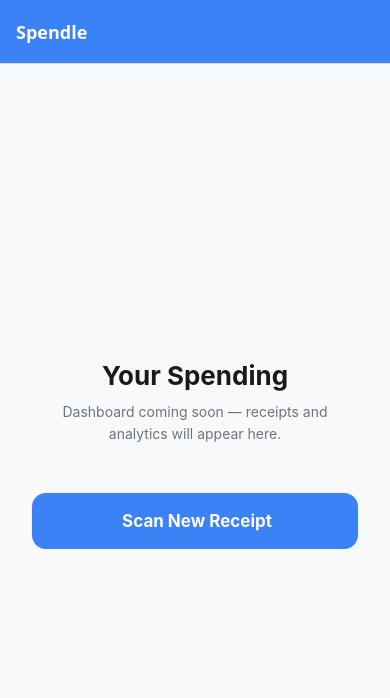
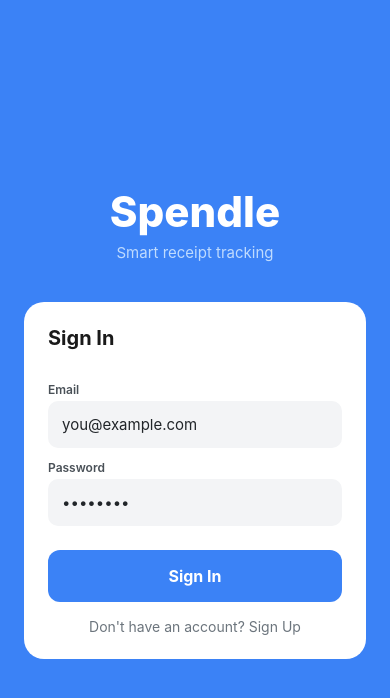
Before and after one commit to pranav-samuel/receipt-tracker-project, a React Native app in the folder frontend/: screen /Auth in a window 390 px wide. Shown: the top 698 px of the page. Built offline with nearby package versions, Linux system fonts and the light colour scheme; no server answers.

Commit message:
adding auth

```diff
--- a/frontend/App.js
+++ b/frontend/App.js
@@ -1,7 +1,9 @@
-import React from 'react';
+import React, { useState, useEffect } from 'react';
 import { NavigationContainer } from '@react-navigation/native';
 import { createNativeStackNavigator } from '@react-navigation/native-stack';
+import { supabase } from './supabaseClient';
 
+import AuthScreen from './screens/AuthScreen';
 import DashboardScreen from './screens/DashboardScreen';
 import CaptureScreen from './screens/CaptureScreen';
 import ReviewScreen from './screens/ReviewScreen';
@@ -9,19 +11,45 @@
 const Stack = createNativeStackNavigator();
 
 export default function App() {
+  const [session, setSession] = useState(null);
+  const [loading, setLoading] = useState(true);
+
+  useEffect(() => {
+    // check for existing session on launch
+    supabase.auth.getSession().then(({ data: { session } }) => {
+      setSession(session);
+      setLoading(false);
+    });
+
+    // keep session state in sync with Supabase auth events
+    const { data: { subscription } } = supabase.auth.onAuthStateChange((_event, session) => {
+      setSession(session);
+    });
+
+    return () => subscription.unsubscribe();
+  }, []);
+
+  // wait for session check before rendering anything
+  if (loading) return null;
+
   return (
     <NavigationContainer>
       <Stack.Navigator
-        initialRouteName="Dashboard"
         screenOptions={{
           headerStyle: { backgroundColor: '#3b82f6' },
           headerTintColor: '#fff',
           headerTitleStyle: { fontWeight: '700' },
         }}
       >
-        <Stack.Screen name="Dashboard" component={DashboardScreen} options={{ title: 'Spendle' }} />
-        <Stack.Screen name="Capture" component={CaptureScreen} options={{ title: 'Scan Receipt' }} />
-        <Stack.Screen name="Review" component={ReviewScreen} options={{ title: 'Review & Confirm' }} />
+        {session ? (
+          <>
+            <Stack.Screen name="Dashboard" component={DashboardScreen} options={{ title: 'Spendle' }} />
+            <Stack.Screen name="Capture" component={CaptureScreen} options={{ title: 'Scan Receipt' }} />
+            <Stack.Screen name="Review" component={ReviewScreen} options={{ title: 'Review & Confirm' }} />
+          </>
+        ) : (
+          <Stack.Screen name="Auth" component={AuthScreen} options={{ headerShown: false }} />
+        )}
       </Stack.Navigator>
     </NavigationContainer>
   );
--- a/frontend/package.json
+++ b/frontend/package.json
@@ -9,6 +9,7 @@
     "web": "expo start --web"
   },
   "dependencies": {
+    "@react-native-async-storage/async-storage": "2.2.0",
     "@react-navigation/native": "^7.2.5",
     "@react-navigation/native-stack": "^7.16.0",
     "@supabase/supabase-js": "^2.106.1",
--- /dev/null
+++ b/frontend/screens/AuthScreen.js
@@ -0,0 +1,127 @@
+import React, { useState } from 'react';
+import {
+  StyleSheet,
+  Text,
+  View,
+  TextInput,
+  TouchableOpacity,
+  SafeAreaView,
+  Alert,
+  ActivityIndicator,
+  KeyboardAvoidingView,
+  Platform,
+} from 'react-native';
+import { supabase } from '../supabaseClient';
+
+export default function AuthScreen() {
+  const [mode, setMode] = useState('signin'); // 'signin' | 'signup'
+  const [email, setEmail] = useState('');
+  const [password, setPassword] = useState('');
+  const [loading, setLoading] = useState(false);
+
+  // login page
+  const handleSignIn = async () => {
+    if (!email || !password) {
+      Alert.alert('Missing fields', 'Please enter your email and password.');
+      return;
+    }
+    setLoading(true);
+    const { error } = await supabase.auth.signInWithPassword({ email, password });
+    if (error) Alert.alert('Sign In Failed', error.message);
+    setLoading(false);
+  };
+
+  // sign up page
+  const handleSignUp = async () => {
+    if (!email || !password) {
+      Alert.alert('Missing fields', 'Please enter your email and password.');
+      return;
+    }
+    setLoading(true);
+    const { error } = await supabase.auth.signUp({ email, password });
+    if (error) {
+      Alert.alert('Sign Up Failed', error.message);
+    } else {
+      Alert.alert('Account Created', 'You are now signed in.');
+    }
+    setLoading(false);
+  };
+
+  return (
+    <SafeAreaView style={styles.container}>
+      <KeyboardAvoidingView
+        behavior={Platform.OS === 'ios' ? 'padding' : 'height'}
+        style={styles.inner}
+      >
+        <Text style={styles.logo}>Spendle</Text>
+        <Text style={styles.tagline}>Smart receipt tracking</Text>
+
+        <View style={styles.card}>
+          <Text style={styles.modeTitle}>
+            {mode === 'signin' ? 'Sign In' : 'Create Account'}
+          </Text>
+
+          <Text style={styles.label}>Email</Text>
+          <TextInput
+            style={styles.input}
+            value={email}
+            onChangeText={setEmail}
+            placeholder="you@example.com"
+            keyboardType="email-address"
+            autoCapitalize="none"
+            autoCorrect={false}
+          />
+
+          <Text style={styles.label}>Password</Text>
+          <TextInput
+            style={styles.input}
+            value={password}
+            onChangeText={setPassword}
+            placeholder="••••••••"
+            secureTextEntry
+          />
+
+          <TouchableOpacity
+            style={styles.primaryButton}
+            onPress={mode === 'signin' ? handleSignIn : handleSignUp}
+            disabled={loading}
+          >
+            {loading ? (
+              <ActivityIndicator color="#fff" />
+            ) : (
+              <Text style={styles.primaryButtonText}>
+                {mode === 'signin' ? 'Sign In' : 'Create Account'}
+              </Text>
+            )}
+          </TouchableOpacity>
+
+          <TouchableOpacity
+            style={styles.switchButton}
+            onPress={() => setMode(mode === 'signin' ? 'signup' : 'signin')}
+          >
+            <Text style={styles.switchText}>
+              {mode === 'signin'
+                ? "Don't have an account? Sign Up"
+                : 'Already have an account? Sign In'}
+            </Text>
+          </TouchableOpacity>
+        </View>
+      </KeyboardAvoidingView>
+    </SafeAreaView>
+  );
+}
+
+const styles = StyleSheet.create({
+  container: { flex: 1, backgroundColor: '#3b82f6' },
+  inner: { flex: 1, justifyContent: 'center', padding: 24 },
+  logo: { fontSize: 42, fontWeight: '800', color: '#fff', textAlign: 'center', marginBottom: 6 },
+  tagline: { fontSize: 15, color: '#bfdbfe', textAlign: 'center', marginBottom: 40 },
+  card: { backgroundColor: '#fff', borderRadius: 20, padding: 24 },
+  modeTitle: { fontSize: 20, fontWeight: '700', color: '#1a1a1a', marginBottom: 20 },
+  label: { fontSize: 12, fontWeight: '600', color: '#495057', marginBottom: 4, marginTop: 12 },
+  input: { backgroundColor: '#f3f4f6', padding: 14, borderRadius: 10, fontSize: 15, color: '#212529' },
+  primaryButton: { backgroundColor: '#3b82f6', padding: 16, borderRadius: 12, alignItems: 'center', marginTop: 24 },
+  primaryButtonText: { color: '#fff', fontSize: 16, fontWeight: '700' },
+  switchButton: { marginTop: 16, alignItems: 'center' },
+  switchText: { color: '#6c757d', fontSize: 14 },
+});
--- a/frontend/screens/DashboardScreen.js
+++ b/frontend/screens/DashboardScreen.js
@@ -5,10 +5,26 @@
   View,
   TouchableOpacity,
   SafeAreaView,
+  Alert,
 } from 'react-native';
+import { supabase } from '../supabaseClient';
 
 // home screen, need to update
 export default function DashboardScreen({ navigation }) {
+  const handleSignOut = async () => {
+    Alert.alert('Sign Out', 'Are you sure you want to sign out?', [
+      { text: 'Cancel', style: 'cancel' },
+      {
+        text: 'Sign Out',
+        style: 'destructive',
+        onPress: async () => {
+          const { error } = await supabase.auth.signOut();
+          if (error) Alert.alert('Error', error.message);
+        },
+      },
+    ]);
+  };
+
   return (
     <SafeAreaView style={styles.container}>
       <View style={styles.content}>
@@ -16,7 +32,12 @@
         <Text style={styles.subheading}>Dashboard coming soon — receipts and analytics will appear here.</Text>
 
         <TouchableOpacity style={styles.scanButton} onPress={() => navigation.navigate('Capture')}>
-          <Text style={styles.buttonText}> Scan New Receipt</Text>
+          <Text style={styles.buttonText}>📷  Scan New Receipt</Text>
+        </TouchableOpacity>
+
+        {/* added signout button */}
+        <TouchableOpacity style={styles.signOutButton} onPress={handleSignOut}>
+          <Text style={styles.signOutText}>Sign Out</Text>
         </TouchableOpacity>
       </View>
     </SafeAreaView>
@@ -30,4 +51,6 @@
   subheading: { fontSize: 14, color: '#6c757d', textAlign: 'center', marginBottom: 48, lineHeight: 22 },
   scanButton: { backgroundColor: '#3b82f6', paddingVertical: 18, paddingHorizontal: 40, borderRadius: 14, alignItems: 'center', width: '100%' },
   buttonText: { color: '#fff', fontSize: 17, fontWeight: '700' },
+  signOutButton: { marginTop: 20 },
+  signOutText: { color: '#6c757d', fontSize: 14 },
 });
--- a/frontend/screens/ReviewScreen.js
+++ b/frontend/screens/ReviewScreen.js
@@ -43,9 +43,12 @@
     }
 
     try {
+      const { data: { session } } = await supabase.auth.getSession();
+
       const { data: receiptRow, error: receiptError } = await supabase
         .from('receipts')
         .insert([{
+          user_id: session.user.id,
           store_name: storeName,
           purchase_date: purchaseDate,
           purchase_time: purchaseTime || null,
--- a/frontend/supabaseClient.js
+++ b/frontend/supabaseClient.js
@@ -1,6 +1,14 @@
 import { createClient } from '@supabase/supabase-js';
+import AsyncStorage from '@react-native-async-storage/async-storage';
 
 const supabaseUrl = process.env.EXPO_PUBLIC_SUPABASE_URL;
 const supabaseAnonKey = process.env.EXPO_PUBLIC_SUPABASE_ANON_KEY;
 
-export const supabase = createClient(supabaseUrl, supabaseAnonKey);
+export const supabase = createClient(supabaseUrl, supabaseAnonKey, {
+  auth: {
+    storage: AsyncStorage, //session surves app restart
+    autoRefreshToken: true,
+    persistSession: true, // keep users in their sessions and not have to reauthorize everytime
+    detectSessionInUrl: false,
+  },
+});
```
Also changed, not shown: 1 other file (tests, documents, lock files or other folders).
